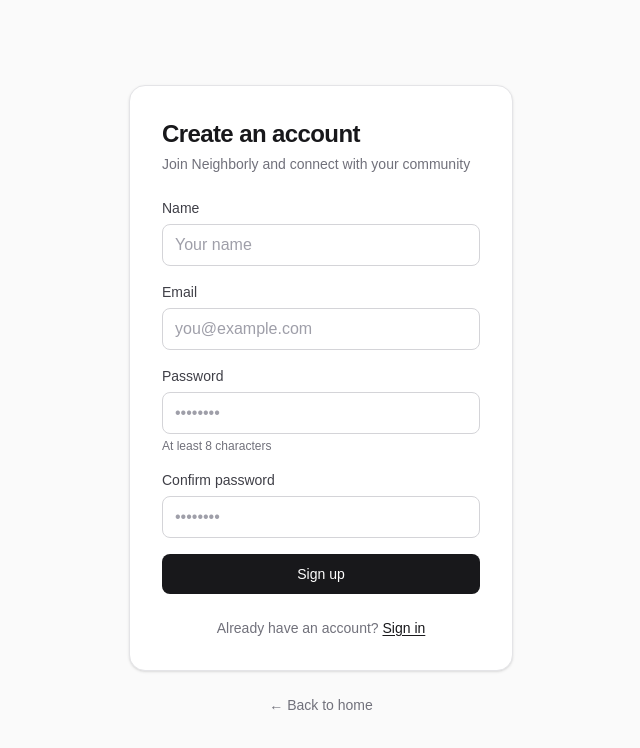
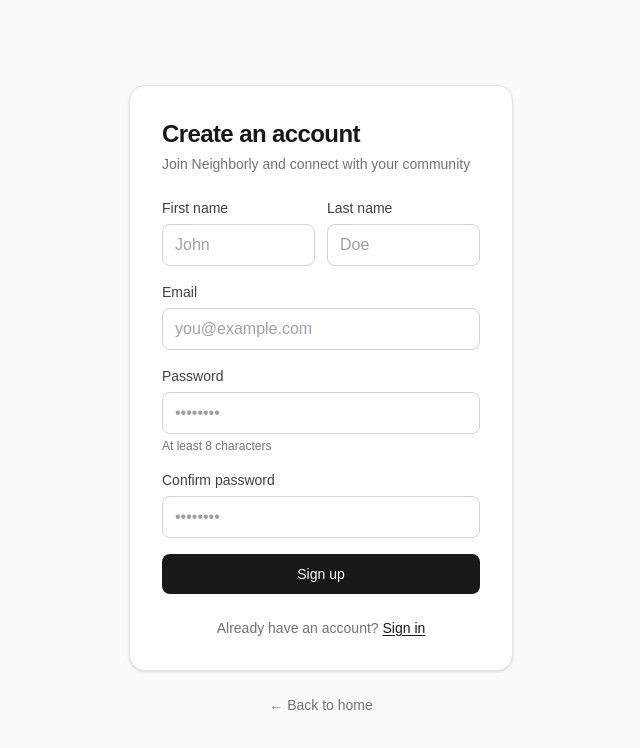
Before and after one commit to TimTans/ted-jr, a Next.js app in the folder web/: page /register in a window 1280 px wide. Shown: the top 748 px of the page, without its empty margins (319-959 px from the left). Built offline with nearby package versions, Linux system fonts and the light colour scheme; no server answers.

Commit message:
auth(register) - Implmented SSR for register

```diff
--- a/web/app/register/action.ts
+++ b/web/app/register/action.ts
@@ -7,9 +7,25 @@ import { createClient } from '@/lib/supabase/server'
 export async function signup(formData: FormData) {
     const supabase = await createClient()
 
+    const first_name = formData.get('first_name') as string;
+    const last_name = formData.get('last_name') as string;
+    const email = formData.get('email') as string;
+    const password = formData.get('password') as string;
+    const confirm_password = formData.get('confirm_password') as string;
+
+    if (password !== confirm_password) {
+      redirect('/register?error=' + encodeURIComponent('Passwords do not match'))
+    }
+
     const { error } = await supabase.auth.signUp({
-      email: formData.get('email') as string,
-      password: formData.get('password') as string,
+      email,
+      password,
+      options: {
+        data: {
+          first_name,
+          last_name,
+        },
+      },
     })
 
     if (error) {
--- a/web/app/register/page.tsx
+++ b/web/app/register/page.tsx
@@ -1,66 +1,13 @@
-"use client";
+'use server'
+import Link from "next/link";
+import { signup } from "./action";
 
-import Link from "next/link";
-import { useState } from "react";
-import { useRouter } from "next/navigation";
-import { createClient } from "@/lib/supabase/client";
-
-export default function RegisterPage() {
-  const [name, setName] = useState("");
-  const [email, setEmail] = useState("");
-  const [password, setPassword] = useState("");
-  const [confirmPassword, setConfirmPassword] = useState("");
-  const [error, setError] = useState<string | null>(null);
-  const [loading, setLoading] = useState(false);
-  const router = useRouter();
-
-  async function handleSubmit(e: React.FormEvent) {
-    e.preventDefault();
-    setError(null);
-    setLoading(true);
-
-    if (password != confirmPassword) {
-      setError("Passwords do not match");
-      setLoading(false);
-      return;
-    }
-
-    try {
-      const supabase = createClient();
-
-      // Sign up the user
-      const { data, error: signUpError } = await supabase.auth.signUp({
-        email,
-        password,
-        options: {
-          data: {
-            name: name, // Store name in user metadata
-          },
-        },
-      });
-
-      if (signUpError) {
-        console.error("Supabase sign up error:", signUpError);
-        setError(signUpError.message || "Failed to create account. Please try again.");
-        setLoading(false);
-        return;
-      }
-
-      if (data.user) {
-        router.push("/");
-        router.refresh();
-      } else {
-        console.error("No user returned from signup");
-        setError("Registration failed. No user was created.");
-        setLoading(false);
-      }
-    } catch (error) {
-      console.error("Registration error:", error);
-      const errorMessage = error instanceof Error ? error.message : "An error occurred. Please try again.";
-      setError(errorMessage);
-      setLoading(false);
-    }
-  }
+export default async function RegisterPage({
+  searchParams,
+}: {
+  searchParams: Promise<{ error?: string }>;
+}) {
+  const { error } = await searchParams;
 
   return (
     <div className="flex min-h-screen flex-col items-center justify-center bg-zinc-50 px-4 py-12 dark:bg-zinc-950">
@@ -74,28 +21,46 @@ export default function RegisterPage() {
 
         {error && (
           <div className="mt-4 rounded-lg bg-red-50 p-3 text-sm text-red-600 dark:bg-red-900/20 dark:text-red-400">
-            {error}
+            {decodeURIComponent(error)}
           </div>
         )}
 
-        <form onSubmit={handleSubmit} className="mt-6 space-y-4">
+        <form className="mt-6 space-y-4">
+          <div className="grid grid-cols-2 gap-3">
             <div>
               <label
-              htmlFor="name"
+                htmlFor="first_name"
                 className="block text-sm font-medium text-zinc-700 dark:text-zinc-300"
               >
-              Name
+                First name
               </label>
               <input
-              id="name"
+                id="first_name"
+                name="first_name"
                 type="text"
-              value={name}
-              onChange={(e) => setName(e.target.value)}
                 required
-              autoComplete="name"
+                autoComplete="given-name"
                 className="mt-1.5 w-full rounded-lg border border-zinc-300 bg-white px-3 py-2 text-zinc-900 placeholder-zinc-400 focus:border-zinc-500 focus:outline-none focus:ring-1 focus:ring-zinc-500 dark:border-zinc-600 dark:bg-zinc-800 dark:text-zinc-100 dark:placeholder-zinc-500"
-              placeholder="Your name"
+                placeholder="John"
               />
+            </div>
+            <div>
+              <label
+                htmlFor="last_name"
+                className="block text-sm font-medium text-zinc-700 dark:text-zinc-300"
+              >
+                Last name
+              </label>
+              <input
+                id="last_name"
+                name="last_name"
+                type="text"
+                required
+                autoComplete="family-name"
+                className="mt-1.5 w-full rounded-lg border border-zinc-300 bg-white px-3 py-2 text-zinc-900 placeholder-zinc-400 focus:border-zinc-500 focus:outline-none focus:ring-1 focus:ring-zinc-500 dark:border-zinc-600 dark:bg-zinc-800 dark:text-zinc-100 dark:placeholder-zinc-500"
+                placeholder="Doe"
+              />
+            </div>
           </div>
           <div>
             <label
@@ -106,9 +71,8 @@ export default function RegisterPage() {
             </label>
             <input
               id="email"
+              name="email"
               type="email"
-              value={email}
-              onChange={(e) => setEmail(e.target.value)}
               required
               autoComplete="email"
               className="mt-1.5 w-full rounded-lg border border-zinc-300 bg-white px-3 py-2 text-zinc-900 placeholder-zinc-400 focus:border-zinc-500 focus:outline-none focus:ring-1 focus:ring-zinc-500 dark:border-zinc-600 dark:bg-zinc-800 dark:text-zinc-100 dark:placeholder-zinc-500"
@@ -124,9 +88,8 @@ export default function RegisterPage() {
             </label>
             <input
               id="password"
+              name="password"
               type="password"
-              value={password}
-              onChange={(e) => setPassword(e.target.value)}
               required
               autoComplete="new-password"
               minLength={8}
@@ -139,16 +102,15 @@ export default function RegisterPage() {
           </div>
           <div>
             <label
-              htmlFor="confirmPassword"
+              htmlFor="confirm_password"
               className="block text-sm font-medium text-zinc-700 dark:text-zinc-300"
             >
               Confirm password
             </label>
             <input
-              id="confirmPassword"
+              id="confirm_password"
+              name="confirm_password"
               type="password"
-              value={confirmPassword}
-              onChange={(e) => setConfirmPassword(e.target.value)}
               required
               autoComplete="new-password"
               className="mt-1.5 w-full rounded-lg border border-zinc-300 bg-white px-3 py-2 text-zinc-900 placeholder-zinc-400 focus:border-zinc-500 focus:outline-none focus:ring-1 focus:ring-zinc-500 dark:border-zinc-600 dark:bg-zinc-800 dark:text-zinc-100 dark:placeholder-zinc-500"
@@ -156,11 +118,10 @@ export default function RegisterPage() {
             />
           </div>
           <button
-            type="submit"
-            disabled={loading}
+            formAction={signup}
             className="w-full rounded-lg bg-zinc-900 py-2.5 text-sm font-medium text-white transition-colors hover:bg-zinc-800 dark:bg-zinc-100 dark:text-zinc-900 dark:hover:bg-zinc-200"
           >
-            {loading ? "Signing up..." : "Sign up"}
+            Sign up
           </button>
         </form>
 
```
Lines whose indentation alone changed are shown as unchanged.
